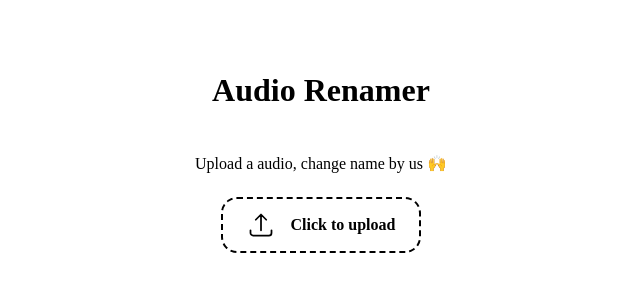
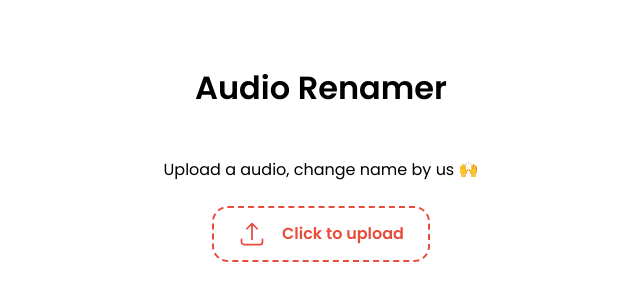
Before and after one commit to nafasebra/audio-renamer, a React (Vite) app: page / in a window 1280 px wide. Shown: the part 248-548 px from the top of the page, without its empty margins (319-959 px from the left). Built offline with nearby package versions, Linux system fonts and the light colour scheme.

Commit message:
change font

```diff
--- a/src/main.scss
+++ b/src/main.scss
@@ -1,6 +1,9 @@
+@import url('https://fonts.googleapis.com/css2?family=Poppins:wght@400;600&display=swap');
+
 * {
   box-sizing: border-box;
   background-repeat: no-repeat;
+  font-family: 'Poppins', sans-serif;
 }
 
 body {
@@ -31,7 +34,8 @@
   align-items: center;
   gap: 1rem;
   border-radius: 1rem;
-  border: 2px dashed black;
+  border: 2px dashed #e74c3c;
+  color: #e74c3c;
   padding: 0.75rem 1.5rem;
   cursor: pointer;
   & svg {
```
